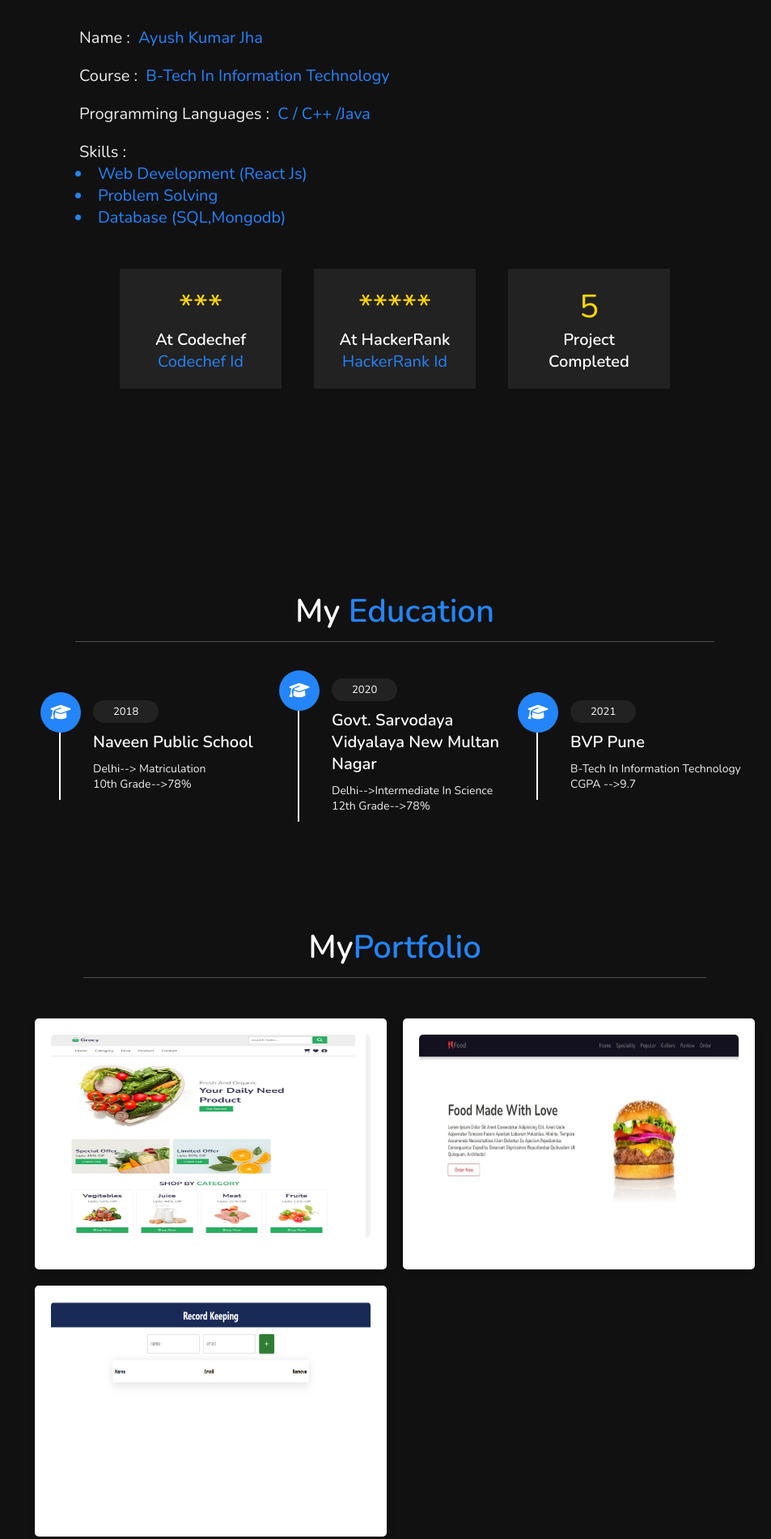
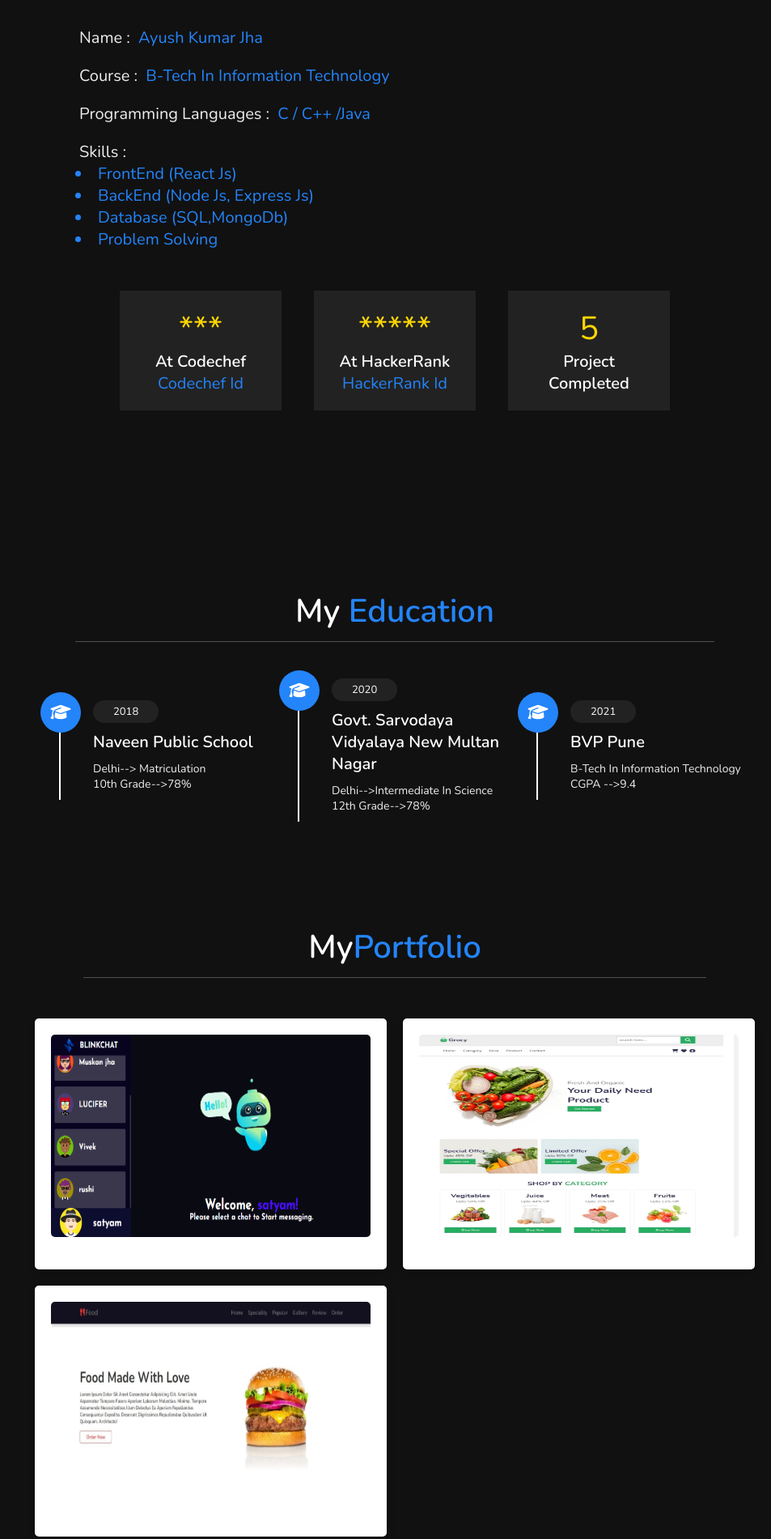
Before and after one commit to Ayushjha298/Personal-portfolio-website, a plain HTML site: page index.html in a window 1280 px wide. Shown: the part 892-2793 px from the top of the page at 81% size, without its empty margins (327-1280 px from the left). Drawn offline with nearby package versions, Linux system fonts and the light colour scheme.

Commit message:
second commit

```diff
--- a/index.html
+++ b/index.html
@@ -14,7 +14,7 @@
         <div class="user">
             <img src="images/about_img.jpg" alt="">
             <h3 class="name">Ayush Kumar Jha</h3>
-            <p class="post">front end developer</p>
+            <p class="post">MERN developer</p>
         </div>
         <nav class="navbar">
             <ul>
@@ -33,7 +33,7 @@
         <p>My Portfolio is a reperesentation of all that I've learned in development. <br>
             I love desigining websites and i am looking for more opportunities to work in Web Development.
         </p>
-        <a href="images/Ayush Jha Resume.pdf" download class="btn">Download Resume <i class="fa-solid fa-download"></i></a>
+        <a href="images/Ayush(res).pdf" download class="btn">Download Resume <i class="fa-solid fa-download"></i></a>
     </section>
 
     <section class="about" id="about">
@@ -44,9 +44,10 @@
                 <h3> <span> course : </span> B-tech in Information Technology </h3>
                 <h3> <span> Programming languages : </span> C / C++ /Java </h3>
                 <h3> <span> skills : </span>
-                    <li>Web Development (React js)</li>
+                    <li>FrontEnd (React js)</li>
+                    <li>BackEnd (Node js, Express js)</li>
+                    <li>Database (SQL,MongoDb)</li>
                     <li>Problem solving</li>
-                    <li>Database (SQL,Mongodb)</li>
                 </h3>
             </div>
             <div class="counter">
@@ -87,7 +88,7 @@
                 <i class="fas fa-graduation-cap"></i>
                 <span>2021</span>
                 <h3>BVP pune</h3>
-                <p>B-tech in Information Technology <br> CGPA -->9.7
+                <p>B-tech in Information Technology <br> CGPA -->9.4
                 </p>
             </div>
         </div>
@@ -97,6 +98,15 @@
         <div class="container">
             <h1 class="heading"> my <span>portfolio</span> </h1>
             <div class="work-list">
+                <div class="work">
+                    <img src="images/BlinkChat.png">
+                    <div class="layer">
+                        <h3>BlinkChat</h3>
+                        <p>Developed a real-time chat application using the MERN (MongoDB, Express.js, React, Node.js) stack, enhanced with Socket.IO for seamless real-time communication.</p>
+                        <a href="https://blinkchat-app.netlify.app/" target="_blank"><i
+                                class="fas fa-external-link-alt"></i></a>
+                    </div>
+                </div>
                 <div class="work">
                     <img src="images/grocery-1.jpg">
                     <div class="layer">
--- a/style.css
+++ b/style.css
@@ -552,5 +552,4 @@ header .navbar ul li a:hover{
     .contact .row form{
         margin:3rem 0;
     }
-
  }
```
Also changed, not shown: images/BlinkChat.png (added), 2 other files.
